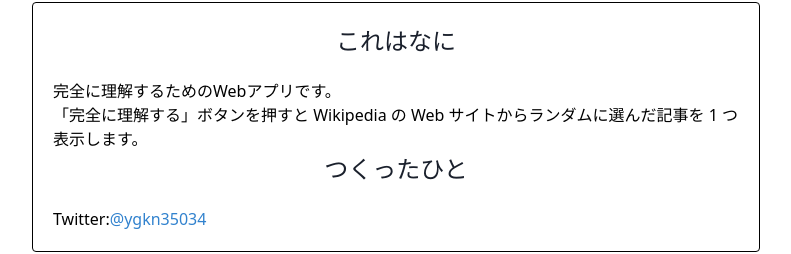
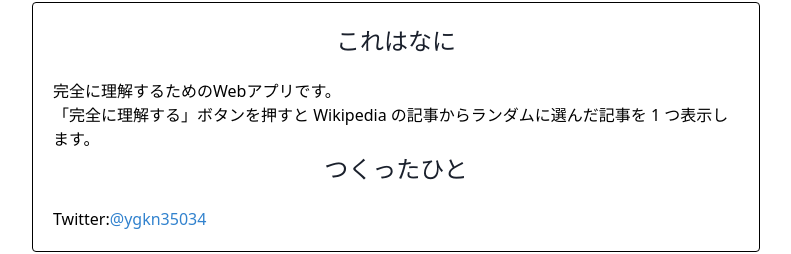
Before and after one commit to ygkn/completely-understand, a Next.js app: page / in a window 1280 px wide. Shown: the part 211-465 px from the top of the page, without its empty margins (244-1035 px from the left). Built offline with nearby package versions, Linux system fonts and the light colour scheme.

Commit message:
fix expression

```diff
--- a/src/pages/index.tsx
+++ b/src/pages/index.tsx
@@ -96,8 +96,8 @@ const Component: React.FC<ComponentProps> = ({
       </h1>
       <p>完全に理解するためのWebアプリです。</p>
       <p>
-        「完全に理解する」ボタンを押すと Wikipedia の Web
-        サイトからランダムに選んだ記事を 1 つ表示します。
+        「完全に理解する」ボタンを押すと Wikipedia
+        の記事からランダムに選んだ記事を 1 つ表示します。
       </p>
       <h1 className="sm:text-2xl text-xl font-medium title-font text-center text-gray-900 mb-5">
         つくったひと
```
